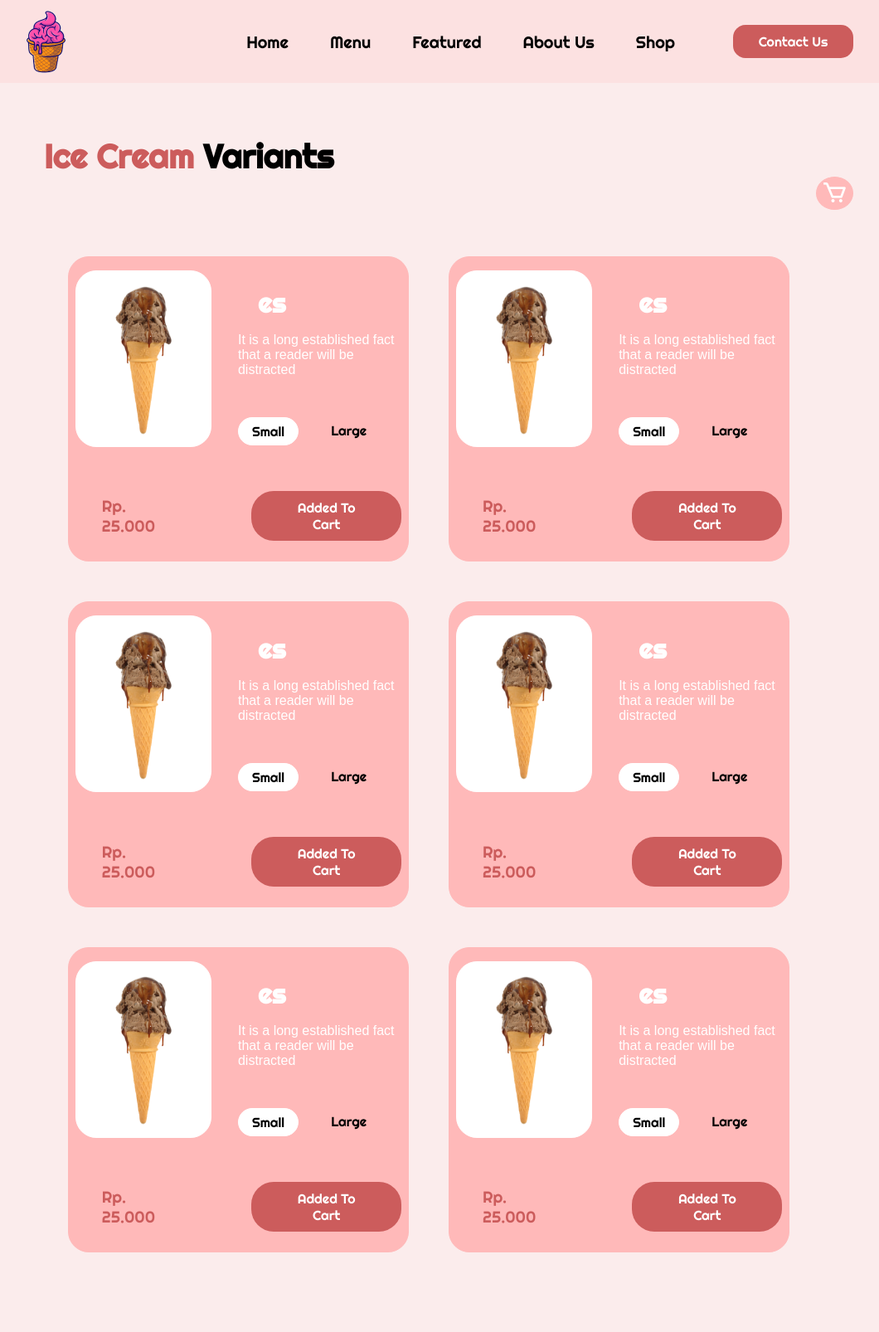
After one commit to yonathanfrans/Robbins-Fresh, a PHP site: page /menu-page.html in a window 1280 px wide. The commit adds this page. Shown: the whole page at 83% size, without its empty margins (123-1183 px from the left). Run offline with PHP 8.4, Linux system fonts and the light colour scheme; some web fonts are replaced.

Commit message:
create menu-page

```diff
--- a/assets/css/style.css
+++ b/assets/css/style.css
@@ -10,6 +10,7 @@
     --main-font : 'Righteous', sans-serif;
     --second-font : 'Roboto', sans-serif;
     --title-font : 'Modak', sans-serif;
+    --fourth-font : 'Plus Jakarta Sans', sans-serif;
 }
 
 * {
@@ -191,17 +192,18 @@ section {
     text-align: center;
 }
 
-.menu-title span, .why-title span, .featured-title span, .shop-title span {
+.menu-title span, .why-title span, .featured-title span, .shop-title span, .variants-title span {
     color: var(--second-color);
 }
 
 .box-containers {
     display: flex;
+    flex-wrap: wrap;
     justify-content: center;
     flex-direction: row;
     gap: 3rem;
-    margin: 7rem auto;
-    width: 100%;
+    margin: 6rem auto;
+    width: 85%;
 }
 
 .menu-box {
@@ -210,6 +212,10 @@ section {
     border: 0.1rem solid var(--fourth-color);
     background: var(--fourth-color);
     border-radius: 24px;
+}
+
+.menu-box:hover {
+    cursor: pointer;
 }
 
 .menu-box p {
@@ -437,7 +443,143 @@ footer {
     width: 60%;
 }
 
+/* Menu Variants */
+#variants {
+    margin: 4rem 8rem;
+    position: relative;
+}
 
+.shop-cart {
+    position: absolute;
+    display: flex;
+    align-items: center;
+    justify-content: center;
+    right: 0;
+}
+
+.shop-cart a {
+    border: 0.1rem solid var(--fourth-color);
+    background: var(--fourth-color);
+    border-radius: 50%;
+    width: 45px;
+    height: 40px;
+    font-size: 2rem;
+    color: white;
+    text-align: center;
+}
+
+.variants-title {
+    font-size: 2.5rem;
+    padding-left: 3rem;
+}
+
+.variants-box {
+    padding: 1rem 0.5rem;
+    flex: 1;
+    border: 0.1rem solid var(--fourth-color);
+    background: var(--fourth-color);
+    border-radius: 25px;
+}
+
+.variants-details {
+    display: flex;
+    justify-content: center;
+    gap: 2rem;
+}
+
+.variants-pic {
+    border: 0.1rem solid white;
+    background: white;
+    width: 180px;
+    height: 213px;
+    border-radius: 25px;
+    display: flex;
+    align-items: center;
+    justify-content: center;
+}
+
+.variants-pic img {
+    width: 82px;
+    height: 184px;
+    flex-shrink: 0;
+}
+
+.variants-info {
+    display: block;
+    width: 55%;
+    padding: 1.2rem 0;
+}
+
+.variants-name {
+    font-size: 2rem;
+    color: white;
+    margin-bottom: 1rem;
+    padding-left: 1.5rem;
+}
+
+.variants-text {
+    font-family: var(--fourth-font);
+    font-size: 1rem;
+    color: white;
+    margin-bottom: 3rem;
+}
+
+.switch-field {
+	display: flex;
+	margin-bottom: 36px;
+	overflow: hidden;
+    gap: 1.5rem;
+}
+
+.switch-field input {
+	position: absolute !important;
+	clip: rect(0, 0, 0, 0);
+	height: 1px;
+	width: 1px;
+	border: 0;
+	overflow: hidden;
+}
+
+.switch-field label {
+	font-size: 1rem;
+	line-height: 1;
+	text-align: center;
+	padding: 0.5rem 1rem;
+	margin-right: -1px;
+	transition: all 0.1s ease-in-out;
+}
+
+.switch-field label:hover {
+	cursor: pointer;
+}
+
+.switch-field input:checked + label {
+	background-color: white;
+    border: 0.1rem solid white;
+    border-radius: 27px;
+}
+
+.variants-price {
+    display: flex;
+    align-items: center;
+    margin-bottom: 0.5rem;
+    gap: 5.5rem;
+}
+
+.price {
+    font-size: 1.2rem;
+    color: var(--second-color);
+    padding-left: 2rem;
+}
+
+.btn-price {
+    color :#FFFFFF;
+    background-color: var(--second-color);
+    border-radius: 27px;
+    text-align: center;
+    padding: 10px 40px 10px 40px;
+    font-size: 1rem;
+}
 
 /* Responsive */
 @media screen and (max-width: 991px) {
--- a/assets/js/script.js
+++ b/assets/js/script.js
@@ -6,3 +6,8 @@ navOpen.addEventListener('click', function(){
     navOpen.classList.toggle('bx-x');
     navbarWrapper.classList.toggle('active');
 });
+
+// pindah menu-page
+function halamanMenu() {
+    window.location.href = 'menu-page.html';
+}
--- a/index.html
+++ b/index.html
@@ -65,17 +65,17 @@
         <section id="menu">
             <h1 class="menu-title">Ice Cream <span>Menu</span></h1>
             <div class="box-containers">
-                <div class="menu-box">
+                <div class="menu-box" onclick="halamanMenu()">
                     <img src="" alt="">
                     <h1>Ice Cone</h1>
                     <p>Lorem Ipsum is simply dummy text of the printing and typesetting industry. </p>
                 </div>
-                <div class="menu-box">
+                <div class="menu-box" onclick="halamanMenu()">
                     <img src="" alt="">
                     <h1>Smooth serving</h1>
                     <p>Lorem Ipsum is simply dummy text of the printing and typesetting industry. </p>
                 </div>
-                <div class="menu-box">
+                <div class="menu-box" onclick="halamanMenu()">
                     <img src="" alt="">
                     <h1>Scoop Delish</h1>
                     <p>Lorem Ipsum is simply dummy text of the printing and typesetting industry. </p>
--- /dev/null
+++ b/menu-page.html
@@ -0,0 +1,172 @@
+<!DOCTYPE html>
+<html lang="en">
+<head>
+    <meta charset="UTF-8">
+    <meta http-equiv="X-UA-Compatible" content="IE=edge">
+    <meta name="viewport" content="width=device-width, initial-scale=1.0">
+    <title>Robbins'Fresh</title>
+    <link rel="stylesheet" href="assets/css/style.css">
+    <link href='https://unpkg.com/boxicons@2.0.9/css/boxicons.min.css' rel='stylesheet'>
+</head>
+<body>
+    <!-- Navbar -->
+    <header>
+        <nav class="navbar">
+            <div class="container nav-wrapper">
+                <a href="index.html" class="logo">
+                    <img src="./assets/img/logo/logo-nav.png" alt="logo-nav">
+                </a>
+                <div class="navbar-wrapper">
+                    <ul class="nav-list">
+                        <li class="nav-item"><a href="index.html#home" class="nav-link">Home</a></li>
+                        <li class="nav-item"><a href="index.html#menu" class="nav-link">Menu</a></li>
+                        <li class="nav-item"><a href="index.html#featured" class="nav-link">Featured</a></li>
+                        <li class="nav-item"><a href="#" class="nav-link">About Us</a></li>
+                        <li class="nav-item"><a href="index.html#shop" class="nav-link">Shop</a></li>
+                    </ul>
+                    <a href="#" class="btn-contact">Contact Us</a>
+                </div>
+                <div class="nav-toggle bx bxs-grid-alt">
+                </div>
+            </div>
+        </nav>
+    </header>
+
+    <main>
+        <section id="variants">
+            <h1 class="variants-title"><span>Ice Cream</span> Variants</h1>
+            <div class="shop-cart">
+                <a href="#"><i class='bx bx-cart'></i></a>
+            </div>
+            <div class="box-containers">
+                <div class="variants-box">
+                    <div class="variants-details">
+                        <div class="variants-pic">
+                            <img src="./assets/img/featured-box3.png" alt="Menu pic 1">
+                        </div>
+                        <div class="variants-info">
+                            <h1 class="variants-name">es </h1>
+                            <p class="variants-text">It is a long established fact that a reader will be distracted</p>
+                            <div class="switch-field">
+                                <input type="radio" id="radio-one" name="switch-one" value="small" checked/>
+                                <label for="radio-one">Small</label>
+                                <input type="radio" id="radio-two" name="switch-one" value="large" />
+                                <label for="radio-two">Large</label>
+                            </div>
+                        </div>
+                    </div>
+                    <div class="variants-price">
+                        <p class="price">Rp. 25.000</p>
+                        <a href="#" class="btn-price">Added To Cart</a>
+                    </div>
+                </div>
+                <div class="variants-box">
+                    <div class="variants-details">
+                        <div class="variants-pic">
+                            <img src="./assets/img/featured-box3.png" alt="Menu pic 1">
+                        </div>
+                        <div class="variants-info">
+                            <h1 class="variants-name">es </h1>
+                            <p class="variants-text">It is a long established fact that a reader will be distracted</p>
+                            <div class="switch-field">
+                                <input type="radio" id="radio-three" name="switch-two" value="small" checked/>
+                                <label for="radio-three">Small</label>
+                                <input type="radio" id="radio-four" name="switch-two" value="large" />
+                                <label for="radio-four">Large</label>
+                            </div>
+                        </div>
+                    </div>
+                    <div class="variants-price">
+                        <p class="price">Rp. 25.000</p>
+                        <a href="#" class="btn-price">Added To Cart</a>
+                    </div>
+                </div>
+                <div class="variants-box">
+                    <div class="variants-details">
+                        <div class="variants-pic">
+                            <img src="./assets/img/featured-box3.png" alt="Menu pic 1">
+                        </div>
+                        <div class="variants-info">
+                            <h1 class="variants-name">es </h1>
+                            <p class="variants-text">It is a long established fact that a reader will be distracted</p>
+                            <div class="switch-field">
+                                <input type="radio" id="radio-five" name="switch-three" value="small" checked/>
+                                <label for="radio-five">Small</label>
+                                <input type="radio" id="radio-six" name="switch-three" value="large" />
+                                <label for="radio-six">Large</label>
+                            </div>
+                        </div>
+                    </div>
+                    <div class="variants-price">
+                        <p class="price">Rp. 25.000</p>
+                        <a href="#" class="btn-price">Added To Cart</a>
+                    </div>
+                </div>
+                <div class="variants-box">
+                    <div class="variants-details">
+                        <div class="variants-pic">
+                            <img src="./assets/img/featured-box3.png" alt="Menu pic 1">
+                        </div>
+                        <div class="variants-info">
+                            <h1 class="variants-name">es </h1>
+                            <p class="variants-text">It is a long established fact that a reader will be distracted</p>
+                            <div class="switch-field">
+                                <input type="radio" id="radio-seven" name="switch-four" value="small" checked/>
+                                <label for="radio-seven">Small</label>
+                                <input type="radio" id="radio-eight" name="switch-four" value="large" />
+                                <label for="radio-eight">Large</label>
+                            </div>
+                        </div>
+                    </div>
+                    <div class="variants-price">
+                        <p class="price">Rp. 25.000</p>
+                        <a href="#" class="btn-price">Added To Cart</a>
+                    </div>
+                </div>
+                <div class="variants-box">
+                    <div class="variants-details">
+                        <div class="variants-pic">
+                            <img src="./assets/img/featured-box3.png" alt="Menu pic 1">
+                        </div>
+                        <div class="variants-info">
+                            <h1 class="variants-name">es </h1>
+                            <p class="variants-text">It is a long established fact that a reader will be distracted</p>
+                            <div class="switch-field">
+                                <input type="radio" id="radio-nine" name="switch-five" value="small" checked/>
+                                <label for="radio-nine">Small</label>
+                                <input type="radio" id="radio-ten" name="switch-five" value="large" />
+                                <label for="radio-ten">Large</label>
+                            </div>
+                        </div>
+                    </div>
+                    <div class="variants-price">
+                        <p class="price">Rp. 25.000</p>
+                        <a href="#" class="btn-price">Added To Cart</a>
+                    </div>
+                </div>
+                <div class="variants-box">
+                    <div class="variants-details">
+                        <div class="variants-pic">
+                            <img src="./assets/img/featured-box3.png" alt="Menu pic 1">
+                        </div>
+                        <div class="variants-info">
+                            <h1 class="variants-name">es </h1>
+                            <p class="variants-text">It is a long established fact that a reader will be distracted</p>
+                            <div class="switch-field">
+                                <input type="radio" id="radio-eleven" name="switch-six" value="small" checked/>
+                                <label for="radio-eleven">Small</label>
+                                <input type="radio" id="radio-twelve" name="switch-six" value="large" />
+                                <label for="radio-twelve">Large</label>
+                            </div>
+                        </div>
+                    </div>
+                    <div class="variants-price">
+                        <p class="price">Rp. 25.000</p>
+                        <a href="#" class="btn-price">Added To Cart</a>
+                    </div>
+                </div>
+            </div>
+        </section>
+    </main>
+</body>
+</html>
```
